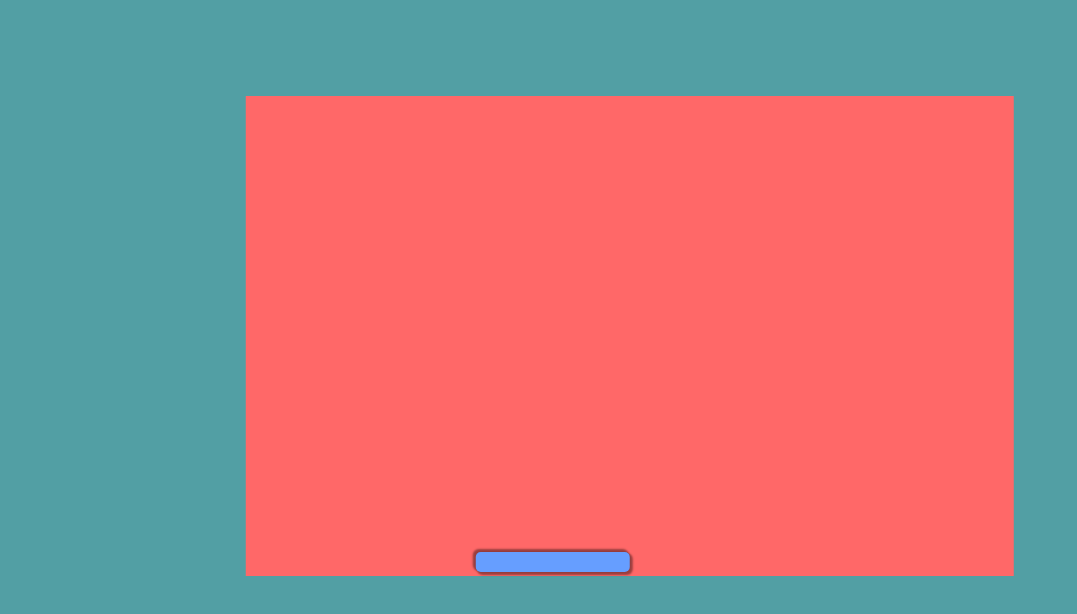
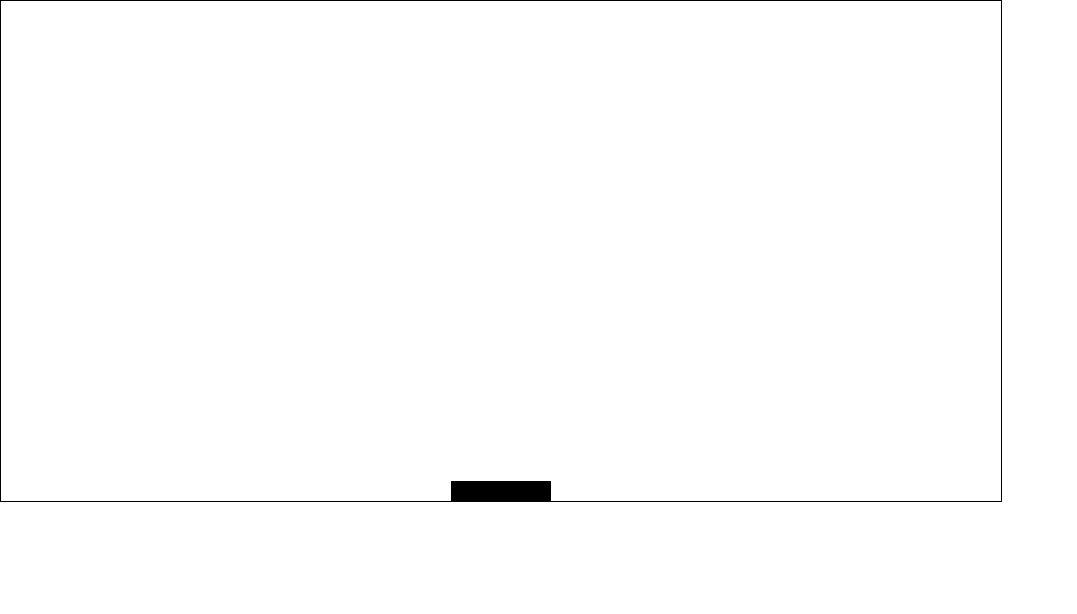
Before and after one commit to trini7y/BRICK-GAME-, a plain HTML site: page index.html in a window 1280 px wide. Shown: the whole page, without its empty margins (0-1077 px from the left). Drawn offline with Linux system fonts and the light colour scheme.

Commit message:
initialcommit

```diff
--- a/index.html
+++ b/index.html
@@ -1,16 +1,12 @@
 <!DOCTYPE html>
 <html>
 <head>
+	<meta charset="utf-8">
 	<title>BRICK-GAME</title>
 	<link rel="stylesheet" type="text/css" href="style/main.css">
 </head>
 <body>
-<div class="screen">
-	<div class="paddle">
-
-	</div>
-</div>
-
+<canvas class="screen" id="screen"></canvas>
 
 <script type="text/javascript" src="javascript/index.js">
 
--- a/javascript/index.js
+++ b/javascript/index.js
@@ -0,0 +1,33 @@
+var canvas = document.querySelector('#screen');
+var ctx = canvas.getContext("2d");
+
+canvas.width = 1000;
+canvas.height = 500;
+var x = 450;
+var y = 480;
+//The paddle
+ctx.fillStyle = "rgb(0,0,0)";
+ctx.fillRect(x, y, 100, 20);
+
+window.addEventListener("keydown", moveLeft, false);
+function moveLeft(key){
+		if (key.keyCode == "37"){
+			x += 1;
+		}
+}
+function controlPaddle(minus_x, plus_x){
+	this.minus_x = minus_x;
+	this.plus_x = plus_x;
+
+	this.moveLeft = function(){
+		window.addEventListener("keydown", moveLeft, false);
+		function moveLeft(key){
+			if(key.keyCode == "37"){
+				this.minus_x -= 1;
+			}
+		}
+	}
+}
+var move = new controlPaddle(10, 10);
+
+move.moveLeft();
--- a/style/base/_colors.scss
+++ /dev/null
@@ -1,3 +0,0 @@
-body{
-	background-color:$main-color;
-}
--- a/style/layout/_screen.scss
+++ b/style/layout/_screen.scss
@@ -1,18 +1,14 @@
+body{
+	// overflow:hidden;
+}
 .screen{
-	width:60%;
-	height:30em;
-	background-color:rgb(255, 104, 104);
-	transform:translate(32%, 20%);
+	border:1px solid black;
 
 	.paddle{
 		background-color:$paddle;
-		width:20%;
-		height:20px;
-		position:relative;
-		top:28.5em;
-		left:30%;
-		box-shadow: 2px 2px 2px 1px rgba(0, 0, 0, .4),
-		-2px -2px 2px 1px rgba(0, 0, 0, .4);
+		border:1px solid black;
+		box-shadow: 1px 1px 1px 1px rgba(0, 0, 0, .5),
+		-1px -1px 1px 1px rgba(0, 0, 0, .5);
 		border-radius:5px;
 	}
 }
```
Also changed, not shown: style/main.css.
